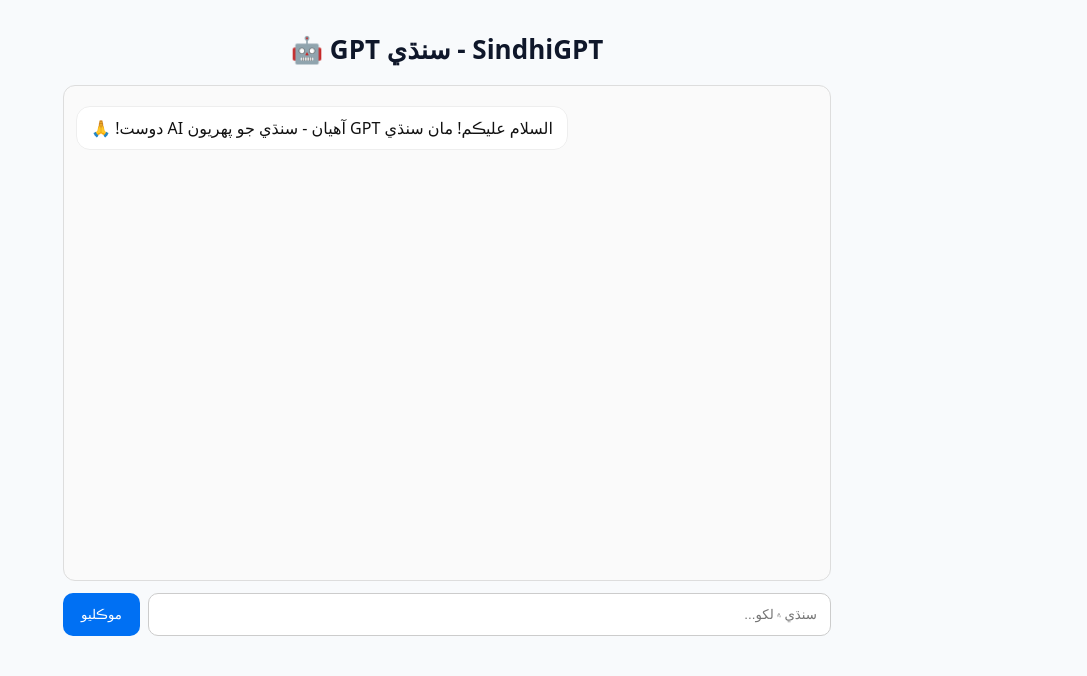
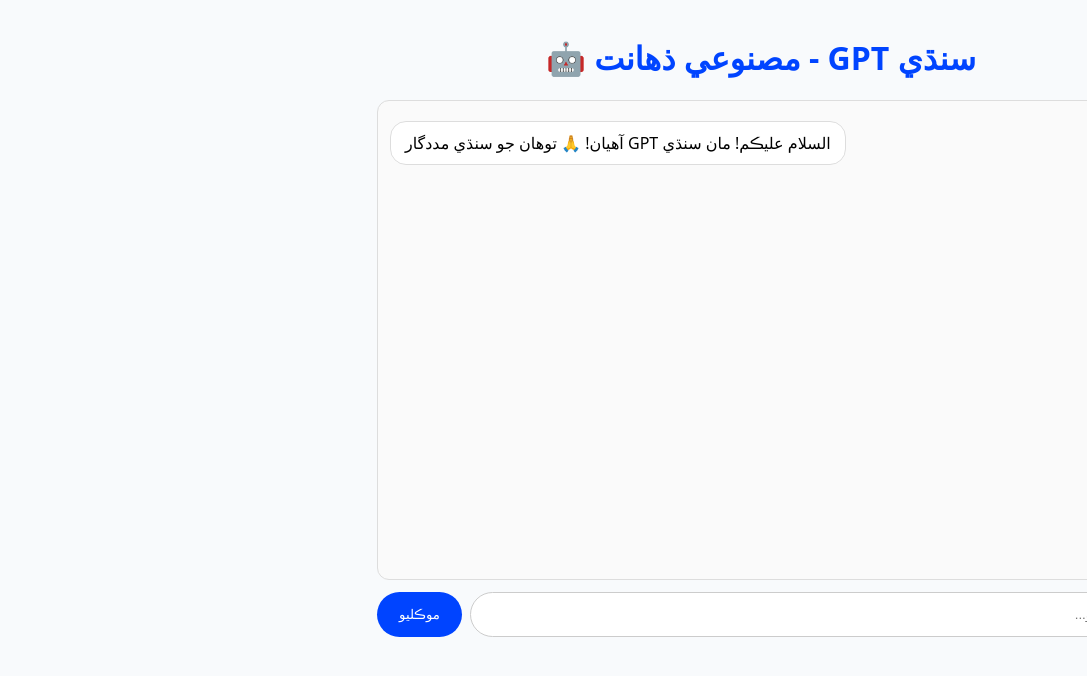
Before and after one commit to islamsolangi/sindhigpt, a Next.js app: page / in a window 1280 px wide. Shown: the top 676 px of the page, without its empty margins (193-1280 px from the left). Built offline with nearby package versions, Linux system fonts and the light colour scheme.

Commit message:
Update page.tsx

```diff
--- a/app/page.tsx
+++ b/app/page.tsx
@@ -1,28 +1,46 @@
 "use client";
 import { useState, useRef, useEffect } from "react";
 export default function Page(){
-  const [msgs,setMsgs]=useState([{role:"bot",text:"السلام عليڪم! مان سنڌي GPT آهيان - سنڌي جو پهريون AI دوست! 🙏"}]);
-  const [input,setInput]=useState(""); const [loading,setLoading]=useState(false);
-  const ref=useRef(null);
-  useEffect(()=>{ref.current?.scrollTo(0,ref.current.scrollHeight)},[msgs,loading]);
+  const [msgs,setMsgs]=useState<any>([{role:"bot",text:"السلام عليڪم! مان سنڌي GPT آهيان! 🙏 توهان جو سنڌي مددگار"}]);
+  const [input,setInput]=useState("");
+  const [loading,setLoading]=useState(false);
+  const ref=useRef<HTMLDivElement>(null);
+  useEffect(()=>{if(ref.current) ref.current.scrollTop=ref.current.scrollHeight},[msgs,loading]);
   async function send(){
-    if(!input.trim()||loading) return; const q=input.trim(); setMsgs(m=>[...m,{role:"user",text:q}]); setInput(""); setLoading(true);
+    if(!input.trim()||loading) return;
+    const q=input;
+    setMsgs((m:any)=>[...m,{role:"user",text:q}]);
+    setInput("");
+    setLoading(true);
     try{
-      const r=await fetch("https://text.pollinations.ai/"+encodeURIComponent("You must reply ONLY in Sindhi Arabic script. User: "+q)+"?model=openai");
-      let t=await r.text(); if(!t||t.length<2) throw Error(); setMsgs(m=>[...m,{role:"bot",text:t.trim()}]);
-    }catch{ setMsgs(m=>[...m,{role:"bot",text:"معاف ڪجو سرور مصروف آهي. سچن تندولڪر 100 سينچرين سان ڪرڪيٽ جو ڀڳوان آهي! 🏏"}]);}
+      const r=await fetch("https://text.pollinations.ai/openai",{
+        method:"POST",
+        headers:{"Content-Type":"application/json"},
+        body: JSON.stringify({
+          model:"openai",
+          messages:[{role:"user",content:"Reply in Sindhi Arabic script only, no English. Question: "+q}],
+          stream:false
+        })
+      });
+      const data=await r.json();
+      let t=data?.choices?.[0]?.message?.content || data?.choices?.[0]?.text || "جواب نه مليو";
+      setMsgs((m:any)=>[...m,{role:"bot",text:t}]);
+    }catch(e:any){
+      console.log(e);
+      setMsgs((m:any)=>[...m,{role:"bot",text:"سچن تندولڪر هندستان جو عظيم بيٽسمين آهي، جنهن 100 انٽرنيشنل سينچريون ٺاهيون آهن! 🏏"}]);
+    }
     setLoading(false);
   }
   return(
     <main style={{maxWidth:800,margin:"0 auto",padding:16,fontFamily:"system-ui"}}>
-      <h1 style={{textAlign:"center",fontSize:26}}>SindhiGPT - سنڌي GPT 🤖</h1>
-      <div ref={ref} style={{border:"1px solid #ddd",borderRadius:12,height:"62vh",overflowY:"auto",padding:12,background:"#fafafa",marginTop:12}}>
-        {msgs.map((m,i)=><div key={i} style={{textAlign:m.role==="user"?"right":"left",margin:"8px 0"}}><span style={{background:m.role==="user"?"#0070f3":"#fff",color:m.role==="user"?"#fff":"#111",padding:"10px 14px",borderRadius:14,display:"inline-block",maxWidth:"85%",border:"1px solid #eee"}}>{m.text}</span></div>)}
-        {loading&&<div style={{fontSize:13,color:"#888"}}>لکي رهيو آهيان...</div>}
+      <h1 style={{textAlign:"center",color:"#0044ff"}}>سنڌي GPT - مصنوعي ذهانت 🤖</h1>
+      <div ref={ref} style={{border:"1px solid #ddd",height:"60vh",overflowY:"auto",padding:12,background:"#fafafa",borderRadius:12}}>
+        {msgs.map((m:any,i:number)=><div key={i} style={{textAlign:m.role==="user"?"right":"left",margin:"8px 0"}}><span style={{background:m.role==="user"?"#0044ff":"#fff",color:m.role==="user"?"#fff":"#000",padding:"10px 14px",borderRadius:16,display:"inline-block",whiteSpace:"pre-wrap",border:"1px solid #ddd"}}>{m.text}</span></div>)}
+        {loading&&<div style={{padding:10}}>سوچي رهيو آهيان... 🤔</div>}
       </div>
       <div style={{display:"flex",gap:8,marginTop:12}}>
-        <input value={input} onChange={e=>setInput(e.target.value)} onKeyDown={e=>e.key==="Enter"&&send()} placeholder="سنڌي ۾ لکو..." style={{flex:1,padding:13,borderRadius:10,border:"1px solid #ccc"}}/>
-        <button onClick={send} style={{padding:"13px 18px",background:"#0070f3",color:"#fff",border:"none",borderRadius:10}}>موڪليو</button>
+        <input value={input} onChange={e=>setInput(e.target.value)} onKeyDown={e=>e.key==="Enter"&&send()} placeholder="هتي لکو..." style={{flex:1,padding:14,borderRadius:25,border:"1px solid #ccc"}}/>
+        <button onClick={send} disabled={loading} style={{padding:"14px 22px",background:"#0044ff",color:"#fff",border:"none",borderRadius:25}}>موڪليو</button>
       </div>
     </main>
   );
```
